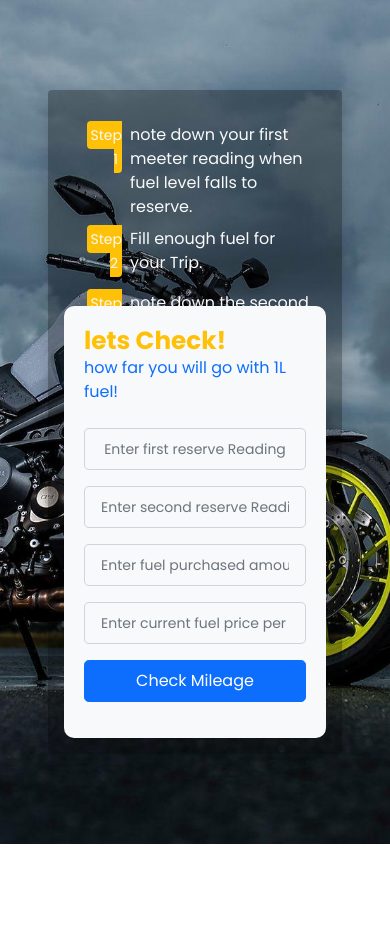
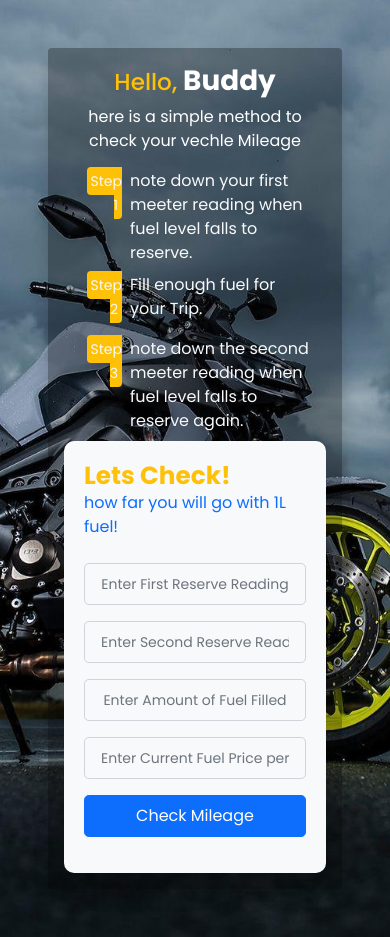
Before and after one commit to mr-enigmaatic/mileage-checker, a plain HTML site: page index.html in a window 390 px wide. Before the commit the page ends 844 px from the top, so only its background shows below. Drawn offline with nearby package versions, Linux system fonts and the light colour scheme.

Commit message:
placholder text changed, left section height removed

```diff
--- a/css/style.css
+++ b/css/style.css
@@ -53,7 +53,7 @@ body{
 
     }
     .left-box{
-        height: 200px;
+
         overflow: hidden;
     }
     .right-box{
--- a/index.html
+++ b/index.html
@@ -20,8 +20,8 @@
             <!-- Left Section -->
 
             <div class=" left-box col-md-6 rounded-3 d-flex justify-content-center align-items-center flex-column">
-              <div class="featured-image" style="display: none;">
-                <img src="./img/speed1.jpg" class="imgfluid mb-3" style="width: 100%;">
+              <div class="featured-image position-absolute" style="display: none;">
+                <img src="./img/speed2.jpg" class="imgfluid mb-3" style="width: 100%;">
               </div>
               <h3 class="text-warning">Hello, <span class="text-white fs-1 fw-bold">Buddy</span></h3>
               <p class="text-white text-wrap text-center">here is a simple method to check your vechle Mileage</p>
@@ -62,20 +62,20 @@
               <div class="row align-items-center">
                 <form action="">
                   <div class="header-text mb-4">
-                    <h2 class="m-0 fw-bold text-warning">lets Check!</h2>
+                    <h2 class="m-0 fw-bold text-warning">Lets Check!</h2>
                     <p class="text-primary">how far you will go with 1L fuel!</p>
                   </div>
                   <div class="input-group mb-3">
-                    <input type="text" id="reserve1" class="form-control form-control-lg bg-light fs-6" placeholder="Enter first reserve Reading">
+                    <input type="text" id="reserve1" class="form-control form-control-lg bg-light fs-6" placeholder="Enter First Reserve Reading">
                   </div>
                   <div class="input-group mb-3">
-                    <input type="text" id="reserve2" class="form-control form-control-lg bg-light fs-6" placeholder="Enter second reserve Reading">
+                    <input type="text" id="reserve2" class="form-control form-control-lg bg-light fs-6" placeholder="Enter Second Reserve Reading">
                   </div>
                   <div class="input-group mb-3">
-                    <input type="text" id="fuelAmount" class="form-control form-control-lg bg-light fs-6" placeholder="Enter fuel purchased amount">
+                    <input type="text" id="fuelAmount" class="form-control form-control-lg bg-light fs-6" placeholder="Enter Amount of Fuel Filled">
                   </div>
                   <div class="input-group mb-3">
-                    <input type="text" id="fuelPrice" class="form-control form-control-lg bg-light fs-6" placeholder="Enter current fuel price per litter">
+                    <input type="text" id="fuelPrice" class="form-control form-control-lg bg-light fs-6" placeholder="Enter Current Fuel Price per Litter">
                   </div>
                   <div class="mb-3 text-danger" >
                     <span id="error"></span>
--- a/js/scrtpt.js
+++ b/js/scrtpt.js
@@ -19,6 +19,10 @@ let regEx = /^[0-9]+$/
 subBtn.addEventListener('click', validateForm);
 
 function validateForm() {
+    console.log(reserve1.value);
+    console.log(reserve2.value);
+    console.log(typeof reserve1.value);
+    console.log(typeof reserve2.value);
 
 if(!reserve1.value.match(regEx)) {
     error.innerText = "Invalid Input!!!";
```
